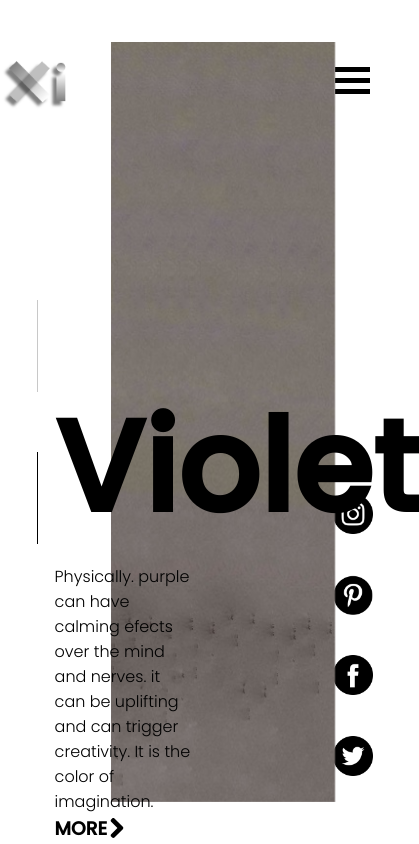
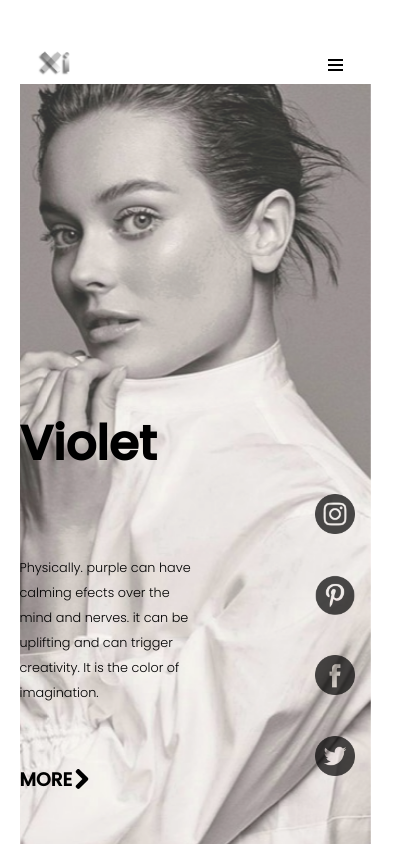
Before and after one commit to yashkolte/UIbyYash, a plain HTML site: page index.html in a window 390 px wide. Shown: the whole page, 419 px wide, since content can reach past the window. Drawn offline with Linux system fonts and the light colour scheme.

Commit message:
Responsive Changes

```diff
--- a/index.html
+++ b/index.html
@@ -4,7 +4,7 @@
     <meta charset="UTF-8">
     <meta http-equiv="X-UA-Compatible" content="IE=edge">
     <meta name="viewport" content="width=device-width, initial-scale=1.0">
-    <title>Mysite</title>
+    <title>UI Yash</title>
     <link rel="stylesheet" href="style.css">
 </head>
 <body>
--- a/style.css
+++ b/style.css
@@ -21,9 +21,9 @@ body {
 }
 
 .hero-main {
-    display:flex;
+    display: flex;
     align-items: center;
-    justify-content: center;
+    justify-content: space-between;
     height: 90vh;
     width: 90vw;
 }
@@ -254,3 +254,68 @@ body {
 }
 
 /*-------------------------------- Media queries -------------------------- */
+
+@media screen and (max-width: 800px) {
+    .logo-component {
+        width: 20%;
+    }
+
+    .logo-component img{
+        width: 40px;
+        height: 40px;
+    }
+
+    .hero-text h1::after{
+        font-size: 3rem;
+    }
+
+    .hero-para p::after{
+        font-size: 0.8rem;
+    }
+
+    .center-main {
+        position: absolute;
+        width: 90%;
+        height: 100%;
+        z-index: -1;
+        overflow: hidden;
+        /* margin-top: 5vh; */
+    }
+
+    .bar-anime {
+        display: none;
+    }
+
+    .hero-img {
+        opacity: 0.8;
+        top: 10%;
+        right: 0%;
+        width: 250%;
+    }
+
+    .navbar {
+        width: 20%;
+    }
+
+    .nav .hamburger{
+        margin-top: -5px;
+    }
+
+    .nav .hamburger .ham {
+        width: 15px;
+        height: 2px;
+        margin: 3px 0;
+    }
+
+    .social img {
+        opacity: 0.7;
+    }
+
+
+
+
+
+
+
+
+  }
```
